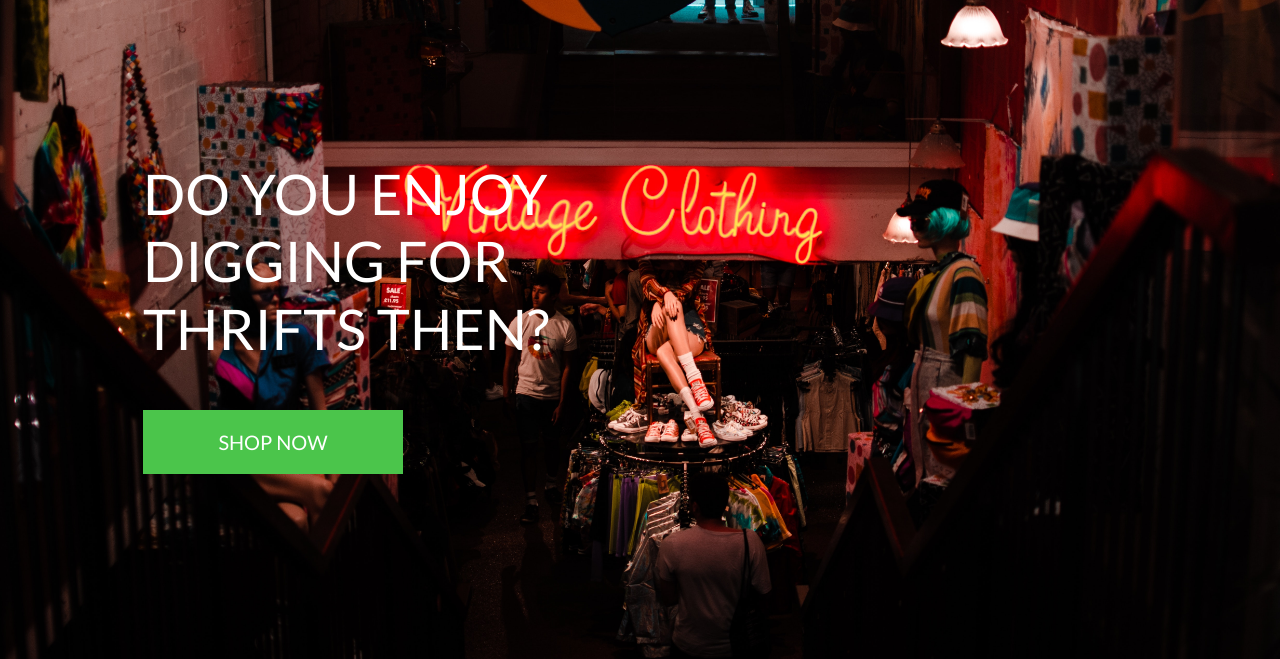
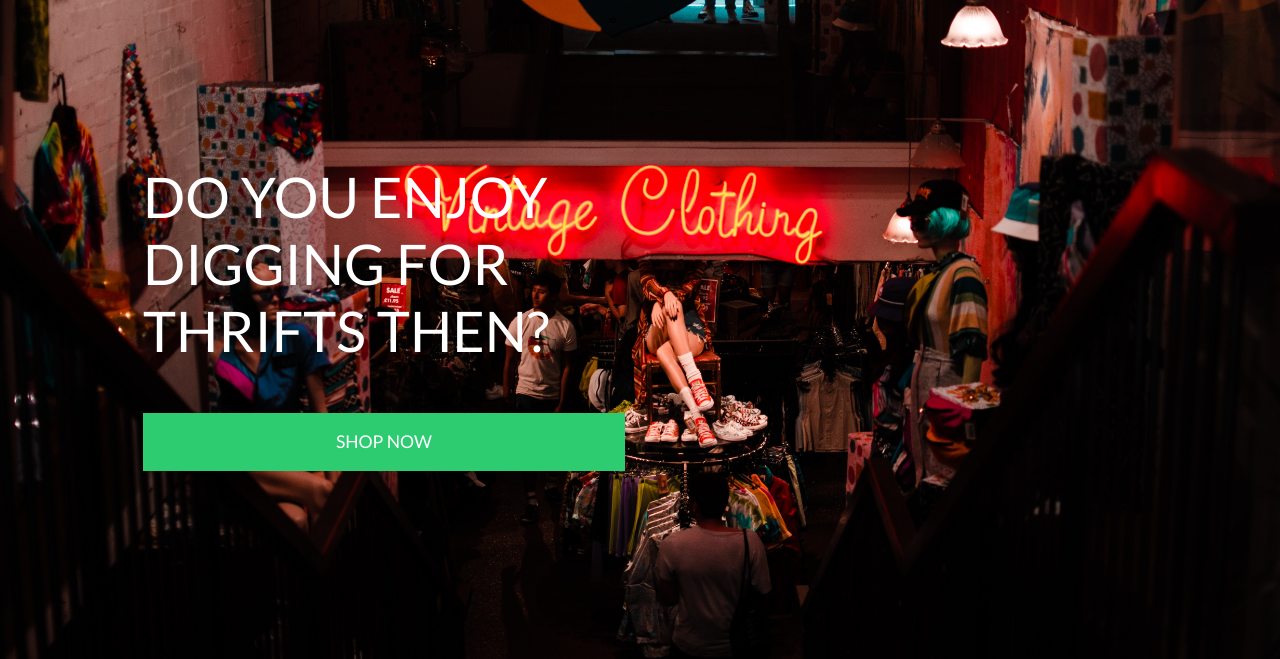
Before and after one commit to MattyOL/Fresh, a Django app: page / in a window 1280 px wide. Shown: the part 165-824 px from the top of the page. Run offline with Django 3.2, Linux system fonts and the light colour scheme; some libraries are stand-ins or nearby versions; some web fonts are replaced.

Commit message:
Testing deploying fixed error on btn homepage

```diff
--- a/home/templates/home/index.html
+++ b/home/templates/home/index.html
@@ -18,7 +18,7 @@
                 </h1>
                 <div class="my-5">
                     <h4>
-                        <a href="{% url 'products' %}" class="shop-now-button btn btn-lg rounded-0 text-uppercase py-3">Shop Now</a>
+                        <a href="{% url 'products' %}" class="shop-now-button btn btn-lg rounded-0 text-uppercase py-3" id="shopbtn">Shop Now</a>
                     </h4>
                 </div>
             </div>
--- a/products/templates/products/products.html
+++ b/products/templates/products/products.html
@@ -42,7 +42,7 @@
                         </div>
                     </div>
                     <div class="col-12 col-md-6 order-md-first">
-                        <p class="text-muted mt-3 text-center text-md-left">
+                        <p class="text-white mt-3 text-center text-md-left">
                             {% if search_term or current_categories or current_sorting != 'None_None' %}
                                 <span class="small"><a href="{% url 'products' %}">Products Home</a> | </span>
                             {% endif %}
--- a/static/css/base.css
+++ b/static/css/base.css
@@ -201,7 +201,7 @@ input[name='q']::placeholder {
 .overlay {
     background-color: antiquewhite;
 }
-}
+
 
 .card {
     border: none;
@@ -315,8 +315,22 @@ input[name='q']::placeholder {
     border: none;
 }
 
+.card-body {
+    background-color: black;
+    box-shadow: 0px 0px 19px 5px rgba(0,0,0,0.9);
+}
 
-
+#shopbtn {
+    width: 100%;
+    padding: 0.5rem 1rem;
+    background-color: #2ecc71;
+    color: #fff;
+    font-size: 1.1rem;
+    border: none;
+    outline: none;
+    cursor: pointer;
+    transition: .3s;
+}
 /* -------------------------------- Media Queries */
 
 /* Slightly larger container on xl screens */
```
